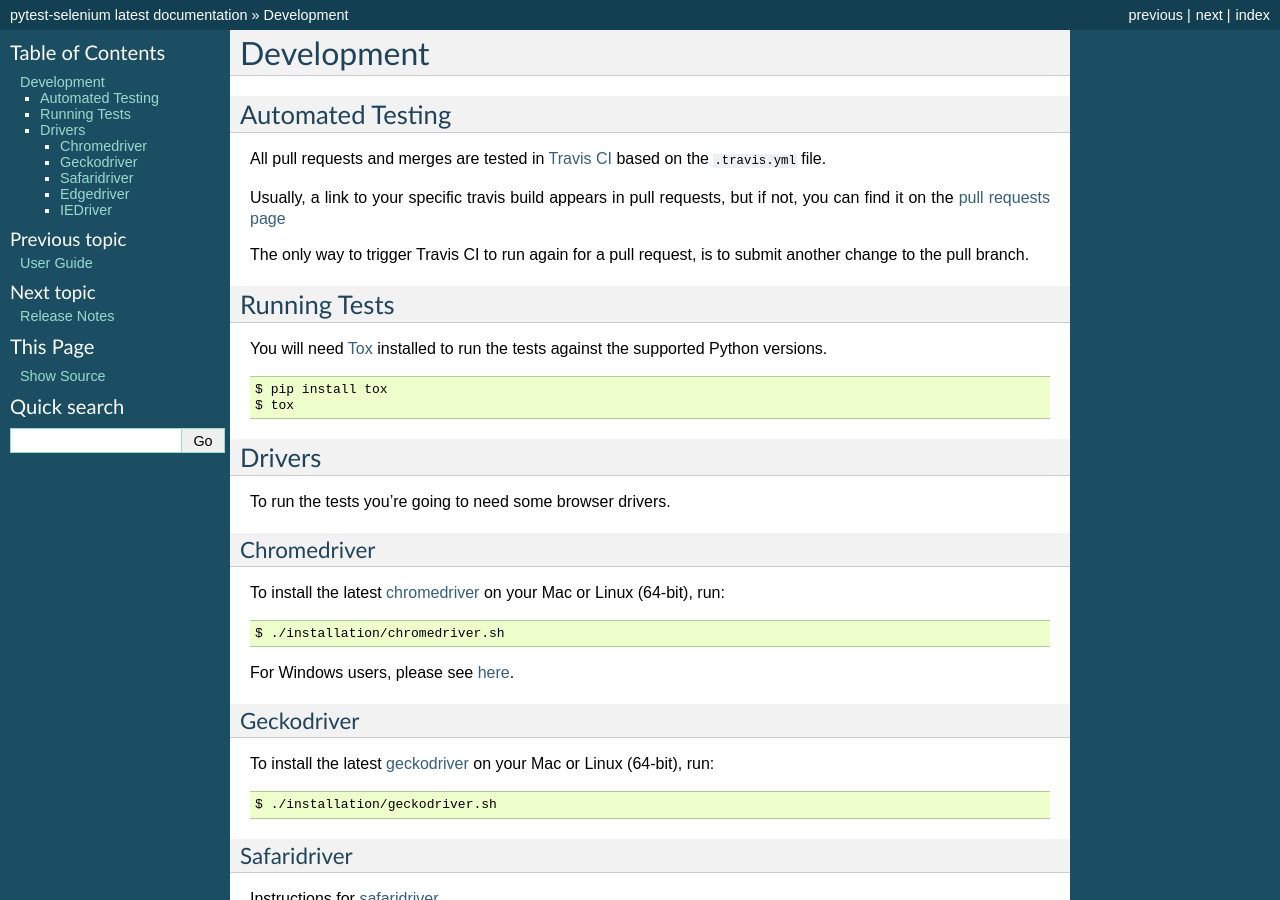
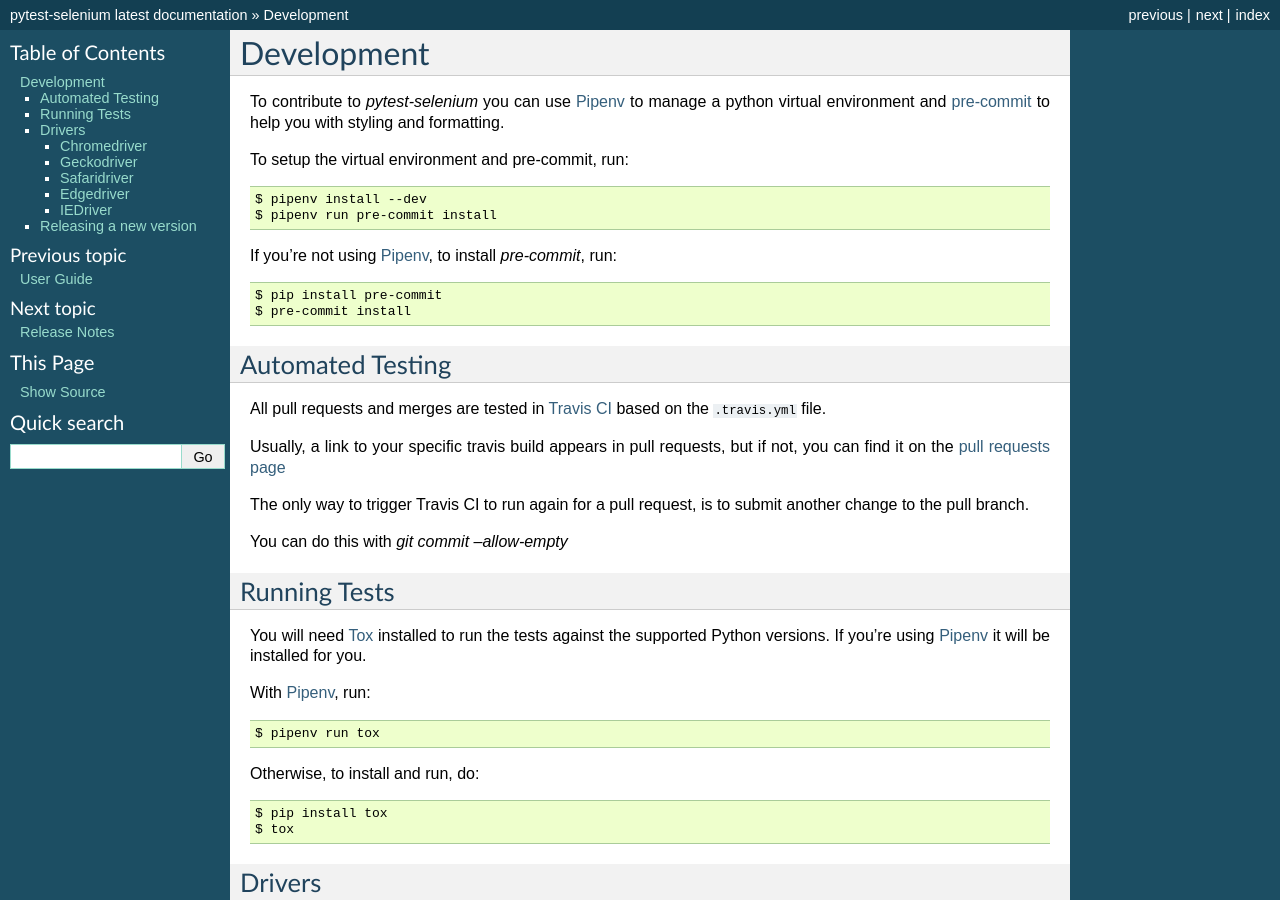
Before and after one commit to pytest-dev/pytest-selenium, a Sphinx documentation site: the page built from docs/development.rst, in a window 1280 px wide and 900 px high. Built offline with Sphinx 7.4.7, drawn with Linux system fonts in a browser that asks for light colours; some of the changed text lies outside the part shown.

Commit message:
Release v1.17.0 (#227)
* Release 1.17.0

* Use pre-commit similar to what pytest does

```diff
--- a/docs/development.rst
+++ b/docs/development.rst
@@ -1,5 +1,24 @@
 Development
 ===========
+
+To contribute to `pytest-selenium` you can use `Pipenv`_ to manage
+a python virtual environment and `pre-commit <https://pre-commit.com/>`_ to help you with
+styling and formatting.
+
+To setup the virtual environment and pre-commit, run:
+
+.. code-block:: bash
+
+  $ pipenv install --dev
+  $ pipenv run pre-commit install
+
+If you're not using `Pipenv`_, to install `pre-commit`, run:
+
+.. code-block:: bash
+
+  $ pip install pre-commit
+  $ pre-commit install
+
 
 Automated Testing
 -----------------
@@ -14,11 +33,22 @@
 The only way to trigger Travis CI to run again for a pull request, is to submit
 another change to the pull branch.
 
+You can do this with `git commit --allow-empty`
+
 Running Tests
 -------------
 
 You will need `Tox <http://tox.testrun.org/>`_ installed to run the tests
-against the supported Python versions.
+against the supported Python versions. If you're using `Pipenv`_ it will be
+installed for you.
+
+With `Pipenv`_, run:
+
+.. code-block:: bash
+
+  $ pipenv run tox
+
+Otherwise, to install and run, do:
 
 .. code-block:: bash
 
@@ -60,3 +90,19 @@
 IEDriver
 ~~~~~~~~
 Instructions for `iedriver <https://github.com/SeleniumHQ/selenium/wiki/InternetExplorerDriver>`_.
+
+Releasing a new version
+-----------------------
+
+Follow these steps to release a new version of the project:
+
+1. Update your local master with the upstream master (``git pull --rebase upstream master``)
+2. Create a new branch and update ``news.rst`` with the new version, today's date, and all changes/new features
+3. Commit and push the new branch and then create a new pull request
+4. Wait for tests and reviews and then merge the branch
+5. Once merged, update your local master again (``git pull --rebase upstream master``)
+6. Tag the release with the new release version (``git tag v<new tag>``)
+7. Push the tag (``git push upstream --tags``)
+8. Done. You can monitor the progress on `Travis <https://travis-ci.org/pytest-dev/pytest-selenium/>`_
+
+.. _Pipenv: https://docs.pipenv.org/en/latest/
```
Also changed, not shown: docs/news.rst (+8 -0 lines), .pre-commit-config.yaml, .travis.yml, 3 other files.
